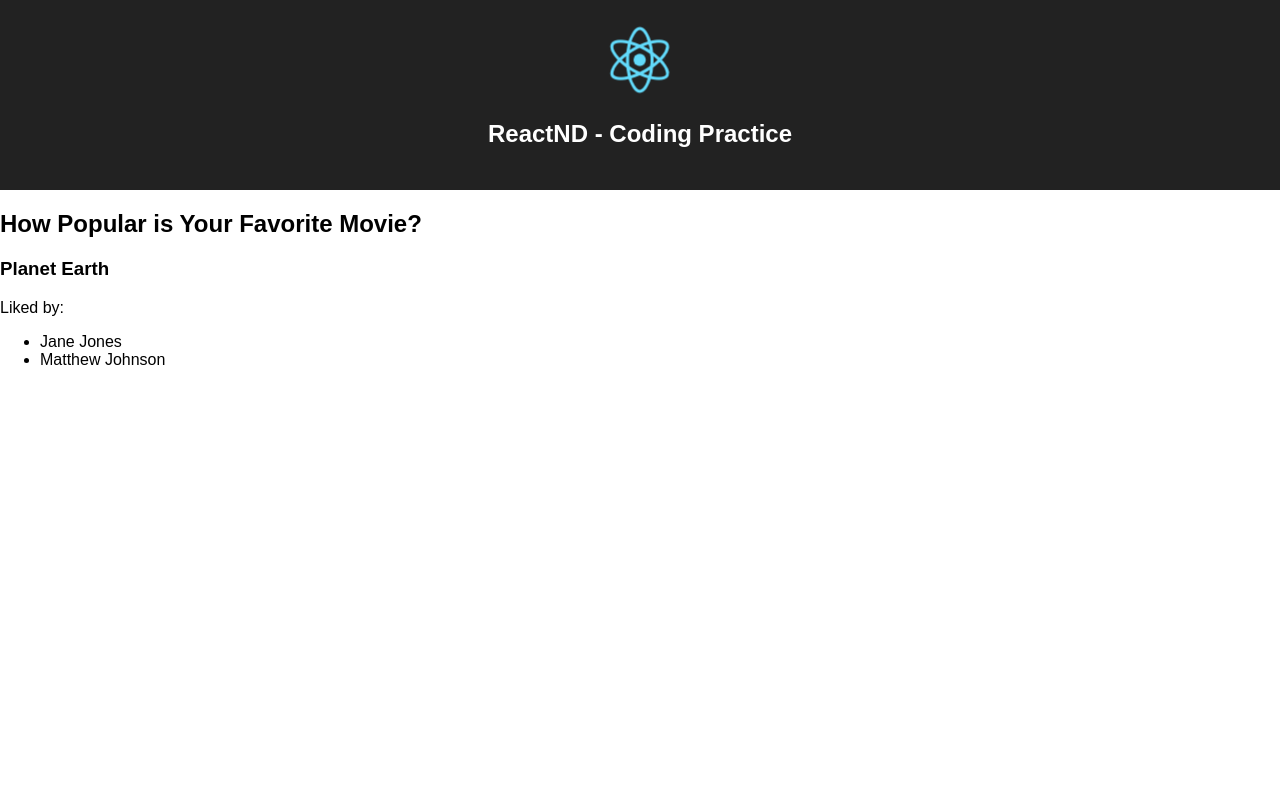
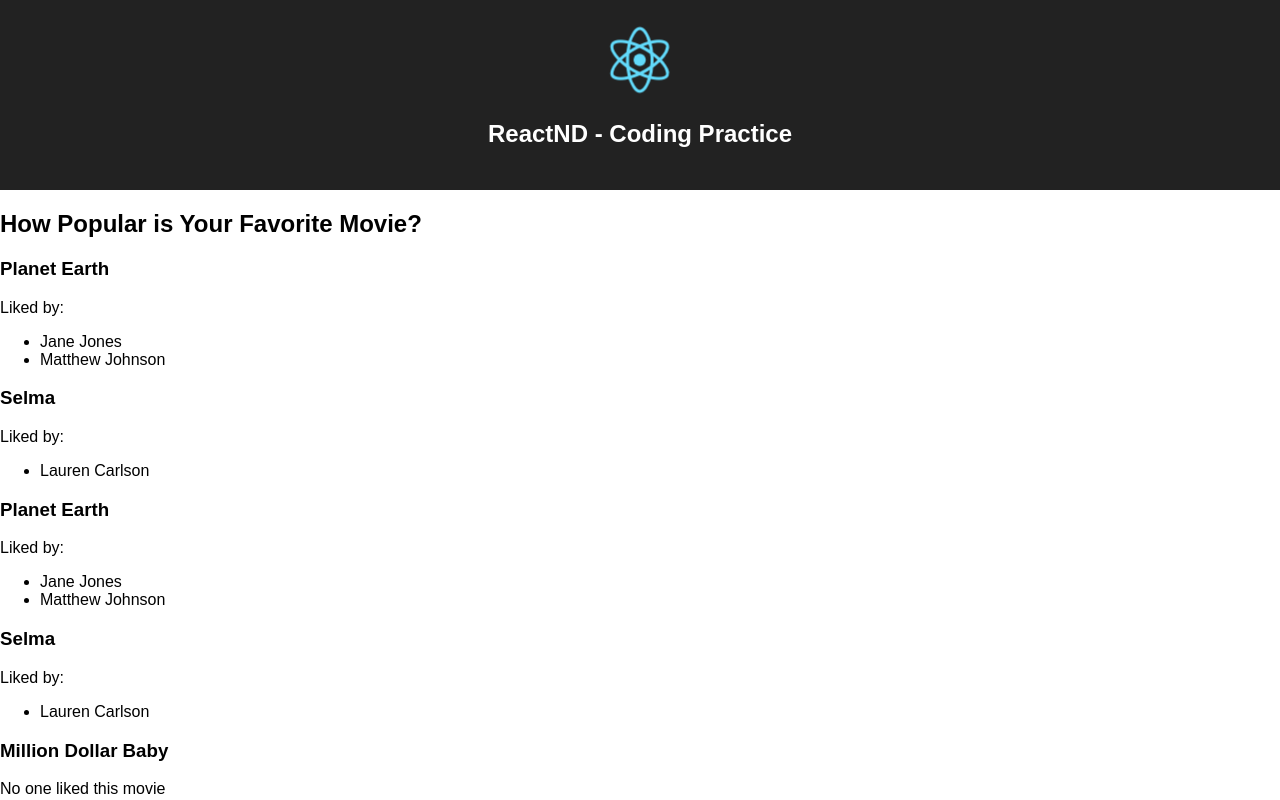
Before and after one commit to tomstockwood/React-Exercise-2, a React (Create React App) app: page / in a window 1280 px wide. Shown: the top 800 px of the page. Built offline with nearby package versions, Linux system fonts and the light colour scheme.

Commit message:
Created a new function within the main App.js that takes a movie ID as an argument, then decides whether to render the users who liked it or the no likes message

```diff
--- a/src/App.js
+++ b/src/App.js
@@ -2,6 +2,7 @@ import React, { Component } from 'react';
 import logo from './logo.svg';
 import './App.css';
 import MovieFavouriters from './MovieFavouriters.js';
+import NoLikes from './NoLikes.js';
 
 /*
 Display a list of movies where each movie contains a list of users that favorited it.
@@ -98,6 +99,29 @@ const movies = {
   },
 };
 
+// Sees whether a movie has any likes, and then renders output
+function movieLikeCheck(MovieFavouriters,NoLikes,movieID) {
+
+  // Tests whether a movie has any likes
+	function wasMovieLiked(movieID) {
+		for (const entry of profiles) {
+    		if (entry['favoriteMovieID'] === movieID) {
+        		return true
+        	}
+    	}
+  	return false
+	}
+
+
+  if (wasMovieLiked(movieID)) {
+  	return <MovieFavouriters profiles = {profiles} users = {users} movieID = {movieID} movies = {movies}/>;
+  }
+
+  else {
+  	return <NoLikes profiles = {profiles} users = {users} movieID = {movieID} movies = {movies}/>
+  }
+}
+
 class App extends Component {
   render() {
     return (
@@ -108,6 +132,12 @@ class App extends Component {
         </header>
         <h2>How Popular is Your Favorite Movie?</h2>
 		<MovieFavouriters profiles = {profiles} users = {users} movieID = {'1'} movies = {movies}/>
+		<MovieFavouriters profiles = {profiles} users = {users} movieID = {'2'} movies = {movies}/>
+		{movieLikeCheck(MovieFavouriters,NoLikes,'1')}
+        {movieLikeCheck(MovieFavouriters,NoLikes,'2')}
+		{movieLikeCheck(MovieFavouriters,NoLikes,'3')}
+        <NoLikes profiles = {profiles} users = {users} movieID = {'3'} movies = {movies}/>
+		<MovieFavouriters profiles = {profiles} users = {users} movieID = {'3'} movies = {movies}/>
       </div>
     );
   }
--- a/src/MovieFavouriters.js
+++ b/src/MovieFavouriters.js
@@ -40,7 +40,7 @@ class MovieFavouriters extends Component {
 
     return (
       <div>
-      	<h3 className = 'movie-favouriters'>{this.getMovieName(this.props.movieID)} </h3>
+      	<h3 className = 'movie-title'>{this.getMovieName(this.props.movieID)} </h3>
       	<p> Liked by: </p>
 		{this.getWhoLikesAMovie(this.props.movieID)}
       </div>
--- /dev/null
+++ b/src/NoLikes.js
@@ -0,0 +1,19 @@
+import React, { Component} from 'react'
+
+class NoLikes extends Component {
+
+  getMovieName(movieID) {
+  return this.props.movies[movieID]['name']; // Gives the name of a movie from its ID
+	}
+
+  render() {
+      return (
+      	<div>
+        	<h3 className = 'movie-title'>{this.getMovieName(this.props.movieID)} </h3>
+			<p> No one liked this movie </p>
+        </div>
+      )
+    }
+}
+
+export default NoLikes
```
